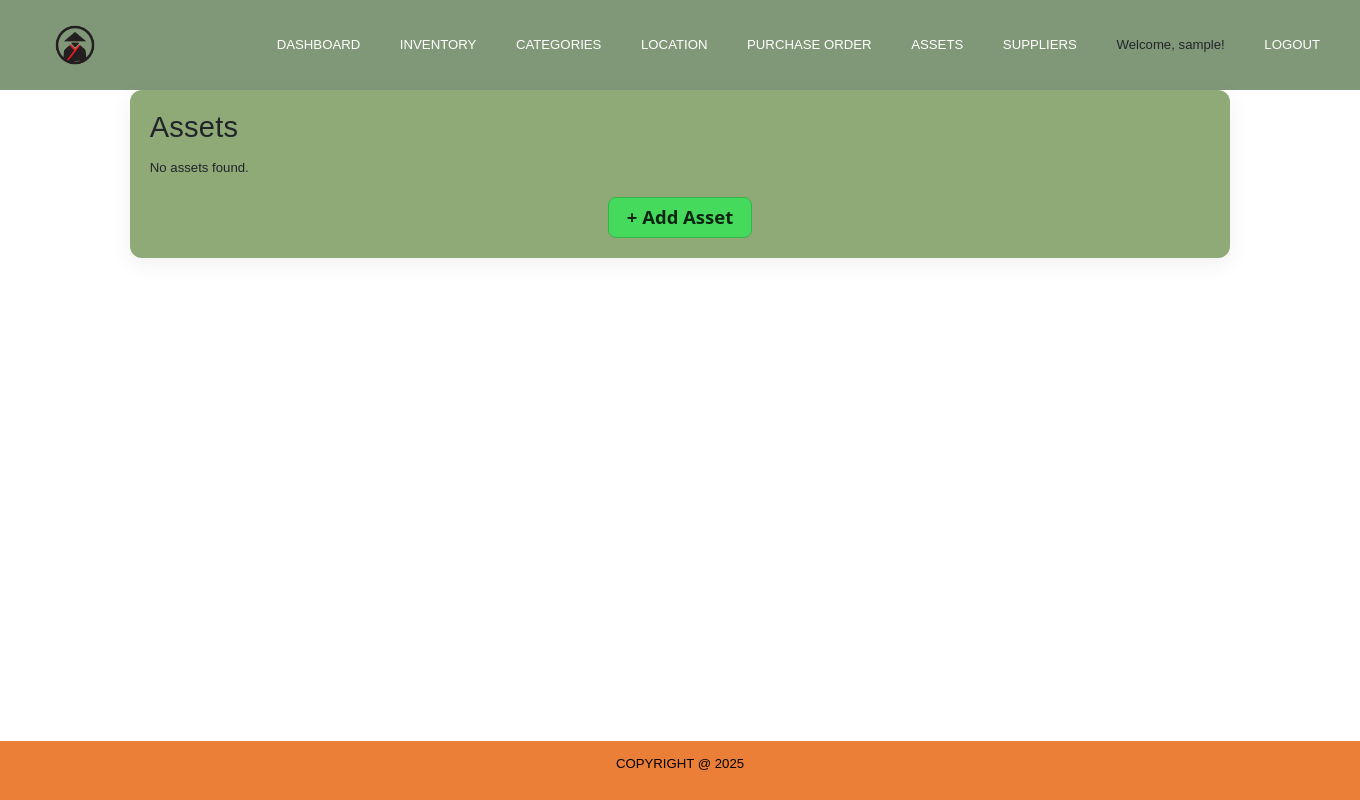
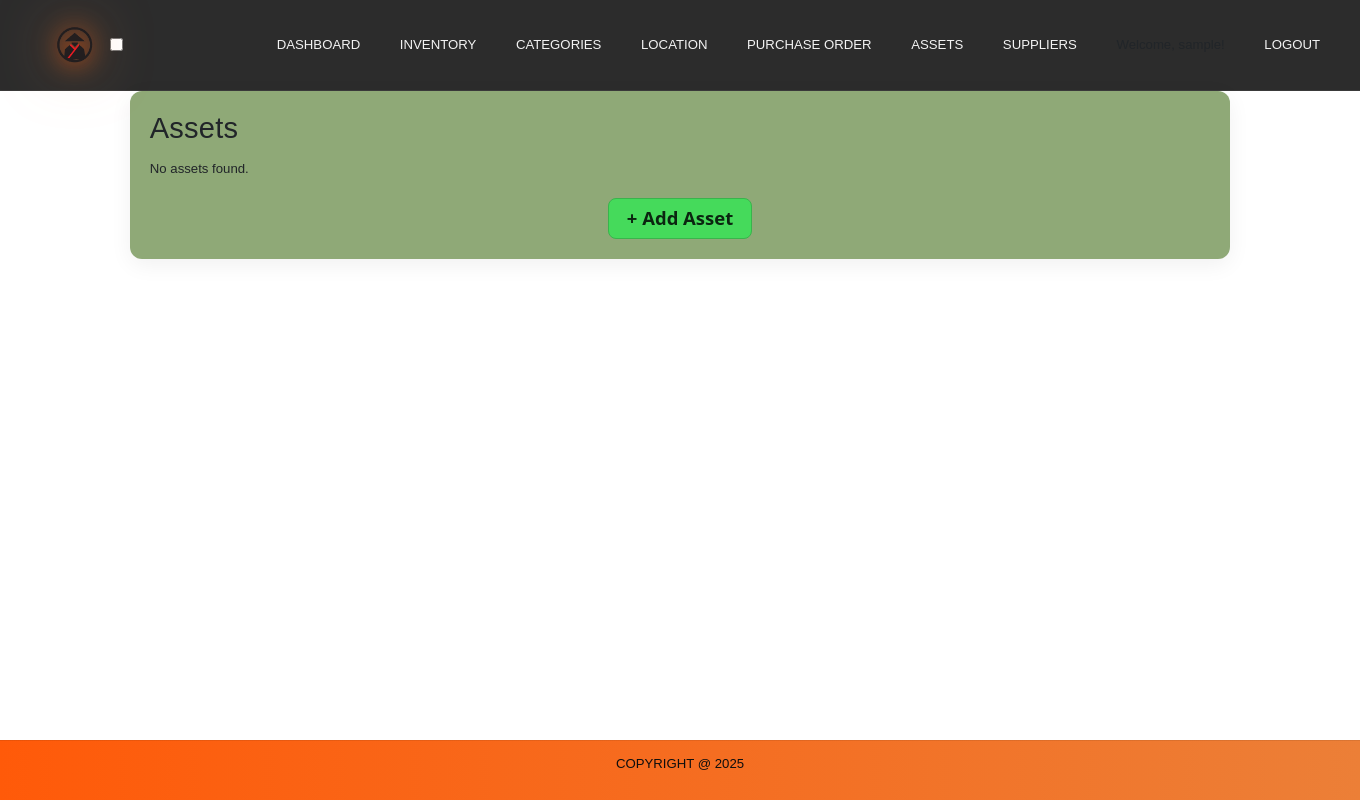
Before and after one commit to MarcoPhilip/sam-arize, a Django app: page /assets/ in a window 1360 px wide. Run offline with Django 5.2, Linux system fonts and the light colour scheme; the visitor is signed in with stand-in values (Sample User, id 1); data that the repository does not hold is empty; some web fonts are replaced.

Commit message:
base styling in the works

```diff
--- a/main_app/static/css/base/base.css
+++ b/main_app/static/css/base/base.css
@@ -1,18 +1,23 @@
-html {
-  box-sizing: border-box;
-  height: auto;
+:root{
+  --bg: #1f1f1f;
+  --surface: #2c2c2c;      /* darker panel/header */
+  --border: #3a3a3a;
+  --text: #f3f3f3;
+  --muted: #cfcfcf;
+  --accent: #FF5A09;       /* orange */
+  --accent-2: #EC7F37;     /* orange-2 */
+  font-size: 82.5%;
 }
 
-*, *::before, *::after {
-  box-sizing: inherit;
-}
-:root {
-  font-size: 82.5%;
-}
+/* Global */
+html { box-sizing: border-box; height: auto; }
+*, *::before, *::after { box-sizing: inherit; }
 
 body {
   margin: 0;
   font-family: 'Electrolize', sans-serif;
+  color: var(--text);
+  background: var(--bg);
   height: 100%;
   display: flex;
   flex-direction: column;
@@ -21,10 +26,19 @@
 
 h1, h2, h3, h4, h5, h6, p, a, li, button, input, textarea {
   font-family: 'Electrolize', sans-serif;
+  color: inherit; /* inherit light text by default */
 }
 
+/* Accessible focus */
+:focus-visible {
+  outline: 2px solid var(--accent);
+  outline-offset: 2px;
+}
+
+/* Header / Nav (dark) */
 header {
-  background-color: #819878;
+  background-color: var(--surface);
+  border-bottom: 1px solid var(--border);
   flex: 0 0 auto;
 }
 
@@ -38,6 +52,18 @@
 .header-content img {
   width: 70px;
   height: auto;
+  filter:
+    drop-shadow(0 0 12px rgba(255, 90, 9, 0.7))    /* core glow */
+    drop-shadow(0 0 28px rgba(255, 149, 78, 0.5)); /* softer halo */
+  border-radius: 50%; /* if your logo is circular, this helps match shape */
+}
+
+.header-content img:hover {
+  transform: scale(1.1);
+  filter:
+    drop-shadow(0 0 25px rgba(255, 90, 9, 1))
+    drop-shadow(0 0 50px rgba(236, 127, 55, 0.8))
+    drop-shadow(0 0 80px rgba(255, 90, 9, 0.6));
 }
 
 nav {
@@ -55,94 +81,78 @@
   white-space: nowrap;
 }
 
-nav li {
-  display: block;
-}
+nav li { display: block; }
 
 nav a,
 nav a:visited {
-  color: #fff;
+  color: var(--text);
   text-decoration: none;
   text-transform: uppercase;
+  transition: color .15s ease;
 }
 
-nav a:hover {
-  color: #45da5b;
-}
+nav a:hover { color: var(--accent); }
 
+/* Main */
 main {
   flex: 1 0 auto;
   padding: 0;
   display: flow-root;
+  /* optional surface card background for inner pages:
+     background: linear-gradient(180deg, rgba(255,255,255,0.02), transparent);
+  */
 }
-
 main > :first-child { margin-top: 0; }
 main > :last-child  { margin-bottom: 0; }
 
+/* Footer (orange brand bar) */
 footer {
-    background-color: #EC7F37;
-    color: rgb(0, 0, 0);
-    text-align: center;
-    padding: 1rem;
-    margin-top: 2rem;
-    flex: 0 0 auto;
-    margin-top: 0;
+  /* solid orange or subtle gradient */
+  background: linear-gradient(90deg, var(--accent), var(--accent-2));
+  color: #0e0e0e;           /* readable on orange */
+  text-align: center;
+  padding: 1rem;
+  flex: 0 0 auto;
+  margin-top: 0;
+  border-top: 1px solid rgba(0,0,0,0.08);
 }
 
+/* Cards / Panels (if you use them) */
 .card {
+  background: var(--surface);
+  border: 1px solid var(--border);
   border-radius: 10px;
+  color: var(--text);
 }
-.card-header {
-  font-weight: 600;
-}
+.card-header { font-weight: 600; }
 
+/* Logout button in nav */
 .logout {
   background: none;
   border: none;
   padding: 0;
   margin: 0;
-  color: #fff;
+  color: var(--text);
   text-decoration: none;
   text-transform: uppercase;
   cursor: pointer;
   font: inherit;
+  transition: color .15s ease;
 }
+.logout:hover { color: var(--accent); }
 
-.logout:hover {
-  color: #45da5b;
-}
-
+/* Responsive tweaks */
 @media (max-width: 1280px) {
-  nav ul {
-    gap: 2rem;
-    font-size: 1.4rem;
-  }
+  nav ul { gap: 2rem; font-size: 1.4rem; }
 }
 
 @media (max-width: 1024px) {
-  .header-content {
-    flex-wrap: wrap;
-    row-gap: 8px;
-  }
-  nav ul {
-    flex-wrap: wrap;
-    white-space: normal;
-    gap: 1.2rem 1.6rem;
-    font-size: 1.3rem;
-  }
+  .header-content { flex-wrap: wrap; row-gap: 8px; }
+  nav ul { flex-wrap: wrap; white-space: normal; gap: 1.2rem 1.6rem; font-size: 1.3rem; }
 }
 
-
 @media (max-width: 720px) {
-  .header-content {
-    padding: 10px 16px;
-  }
-  nav {
-    width: 100%;
-  }
-  nav ul {
-    justify-content: flex-start;
-    gap: 1rem 1.2rem;
-    font-size: 1.2rem;
-  }
+  .header-content { padding: 10px 16px; }
+  nav { width: 100%; }
+  nav ul { justify-content: flex-start; gap: 1rem 1.2rem; font-size: 1.2rem; }
 }
--- a/main_app/templates/base.html
+++ b/main_app/templates/base.html
@@ -31,8 +31,12 @@
   {% if request.resolver_match.url_name != 'home' and request.resolver_match.url_name != 'login' and request.resolver_match.url_name != 'signup' %}
     <header class="header-content">
       <div class="header-logo-container">
-        <a href="/"><img src="{% static 'images/samarize-favicon.png' %}" alt="Samurai Logo" /></a>
+        <a href="/"><img src="{% static 'images/nav-img.png' %}" alt="Samurai Logo" /></a>
       </div>
+      <input id="nav-toggle" class="nav-toggle" type="checkbox" aria-label="Toggle navigation" />
+      <label for="nav-toggle" class="nav-toggle-btn" aria-hidden="true">
+        <span></span><span></span><span></span>
+      </label>
       <nav>
         <ul>
           <li><a href="{% url 'dashboard' %}">Dashboard</a></li>
```
Also changed, not shown: main_app/static/images/nav-img.png (added).
